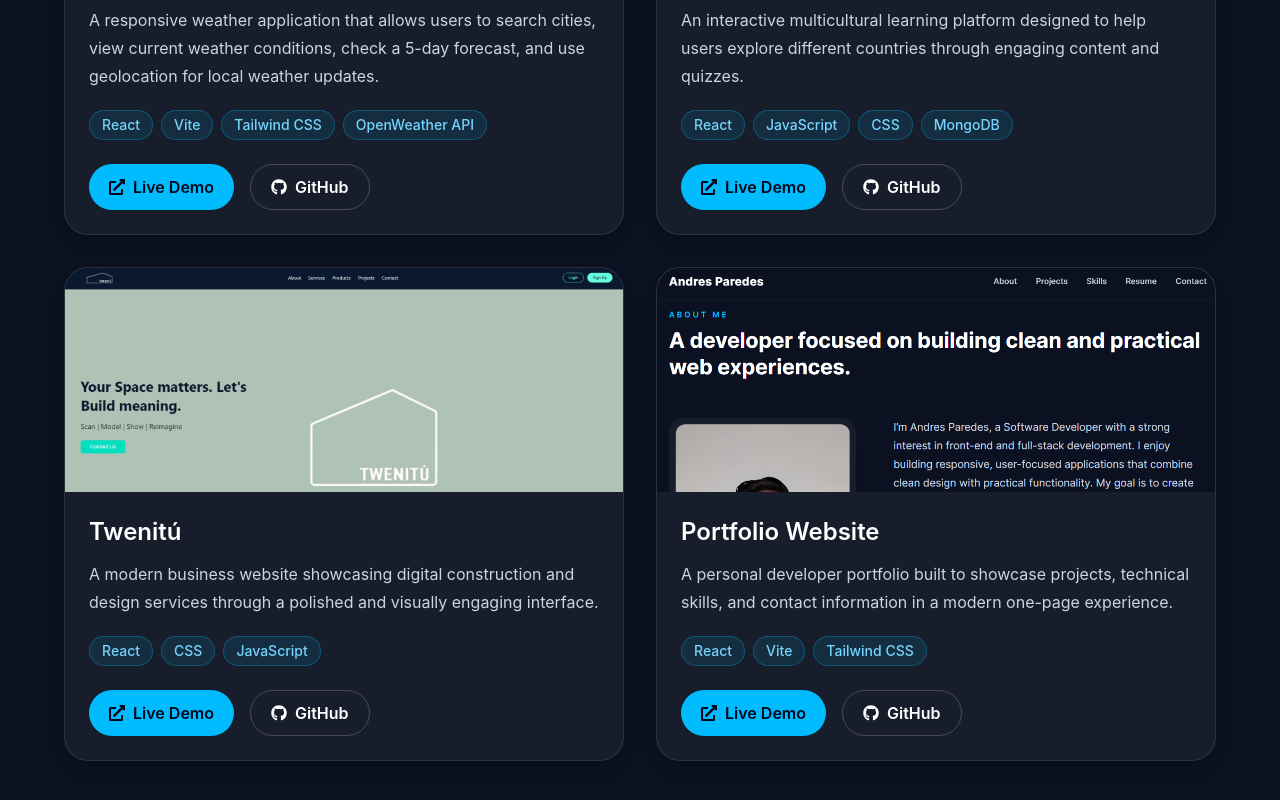
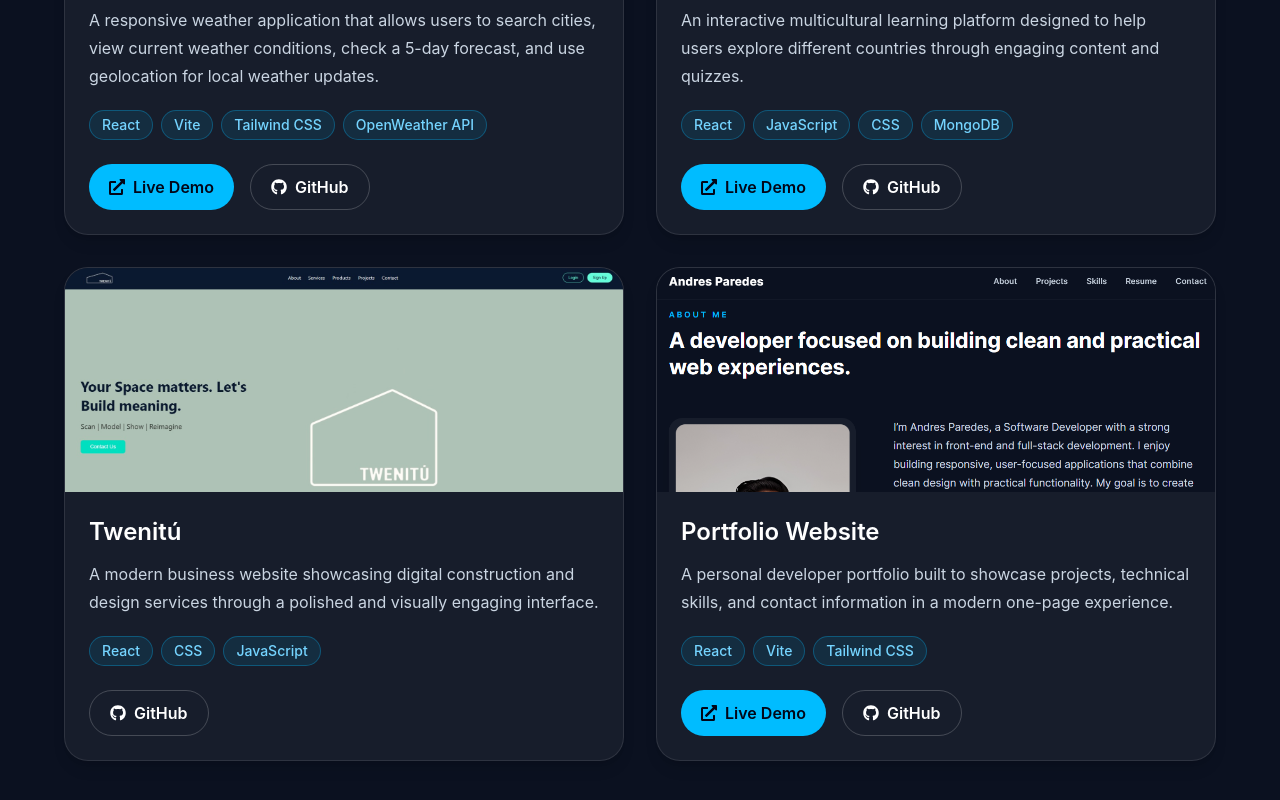
Before and after one commit to aparedesp2003/personal-portfolio, a React (Vite) app: page / in a window 1280 px wide. Shown: the part 2294-3094 px from the top of the page. Built offline with nearby package versions, Linux system fonts and the light colour scheme.

Commit message:
Deployment

```diff
--- a/src/components/Projects.jsx
+++ b/src/components/Projects.jsx
@@ -39,7 +39,7 @@ const projects = [
       "A personal developer portfolio built to showcase projects, technical skills, and contact information in a modern one-page experience.",
     image: portfolioImage,
     tech: ["React", "Vite", "Tailwind CSS"],
-    liveLink: "#",
+    liveLink: "https://personal-portfolio-black-rho-43.vercel.app/",
     githubLink: "https://github.com/aparedesp2003/personal-portfolio",
   },
 ];
@@ -69,13 +69,13 @@ const Projects = () => {
               key={project.title}
               className="flex h-full flex-col overflow-hidden rounded-3xl border border-white/10 bg-white/5 shadow-lg transition duration-300 hover:-translate-y-2 hover:border-sky-400/30"
             >
-              <div className="h-56 w-full overflow-hidden">
+              <div className="relative h-56 w-full overflow-hidden">
                 <img
                   src={project.image}
                   alt={project.title}
                   className="h-full w-full object-cover object-top transition duration-500 hover:scale-110"
                 />
-                <div className="absolute inset-0 bg-black/20 opacity-0 transition hover:opacity-100"></div>
+                <div className="pointer-events-none absolute inset-0 bg-black/20 opacity-0 transition hover:opacity-100"></div>
               </div>
 
               <div className="flex grow flex-col p-6">
@@ -99,6 +99,7 @@ const Projects = () => {
                 </div>
 
                 <div className="mt-auto flex flex-wrap gap-4">
+                  {project.liveLink && (
                     <a
                       href={project.liveLink}
                       target="_blank"
@@ -108,7 +109,9 @@ const Projects = () => {
                       <FaExternalLinkAlt />
                       Live Demo
                     </a>
+                  )}
 
+                  {project.githubLink && (
                     <a
                       href={project.githubLink}
                       target="_blank"
@@ -118,6 +121,7 @@ const Projects = () => {
                       <FaGithub />
                       GitHub
                     </a>
+                  )}
                 </div>
               </div>
             </article>
```
Lines whose indentation alone changed are shown as unchanged.
